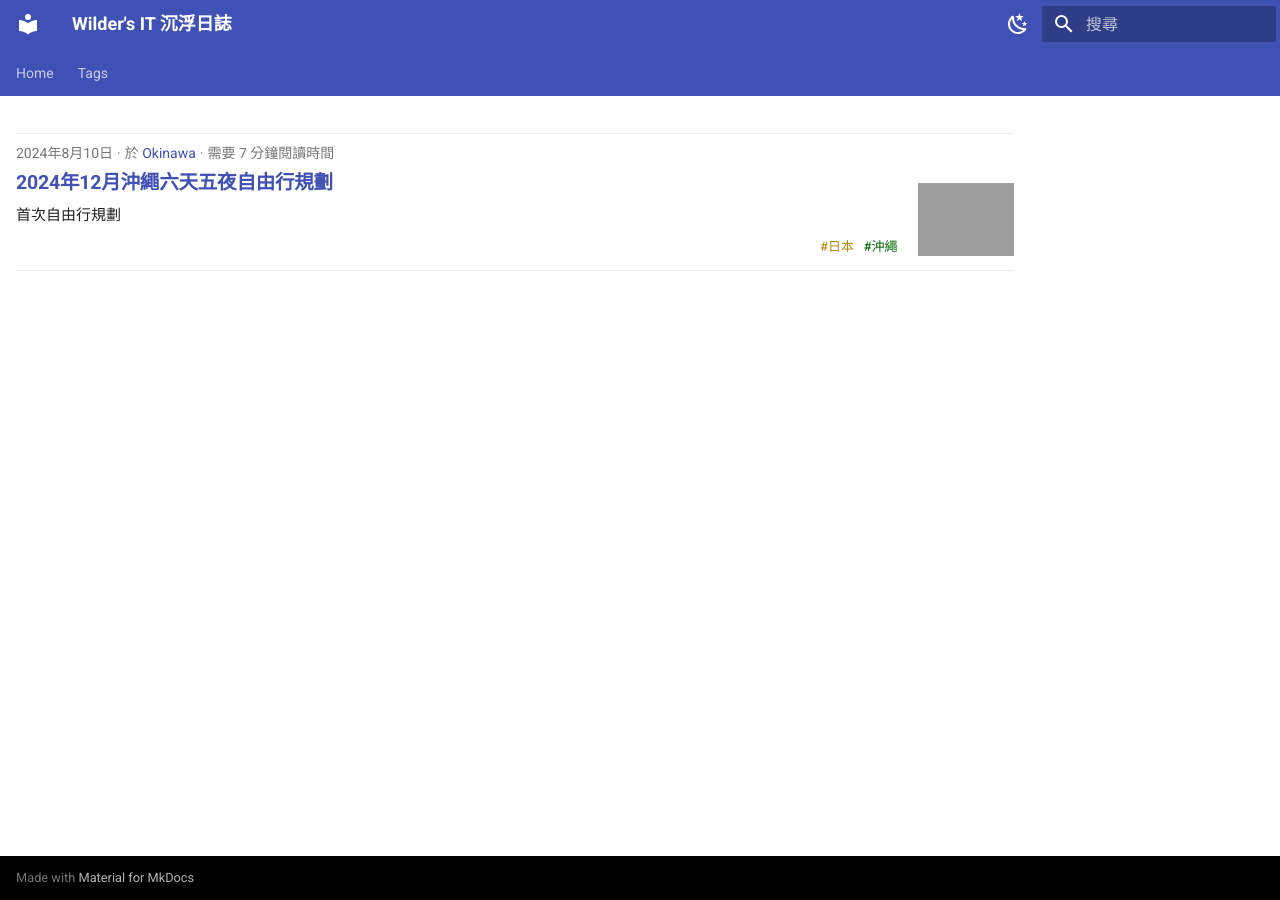
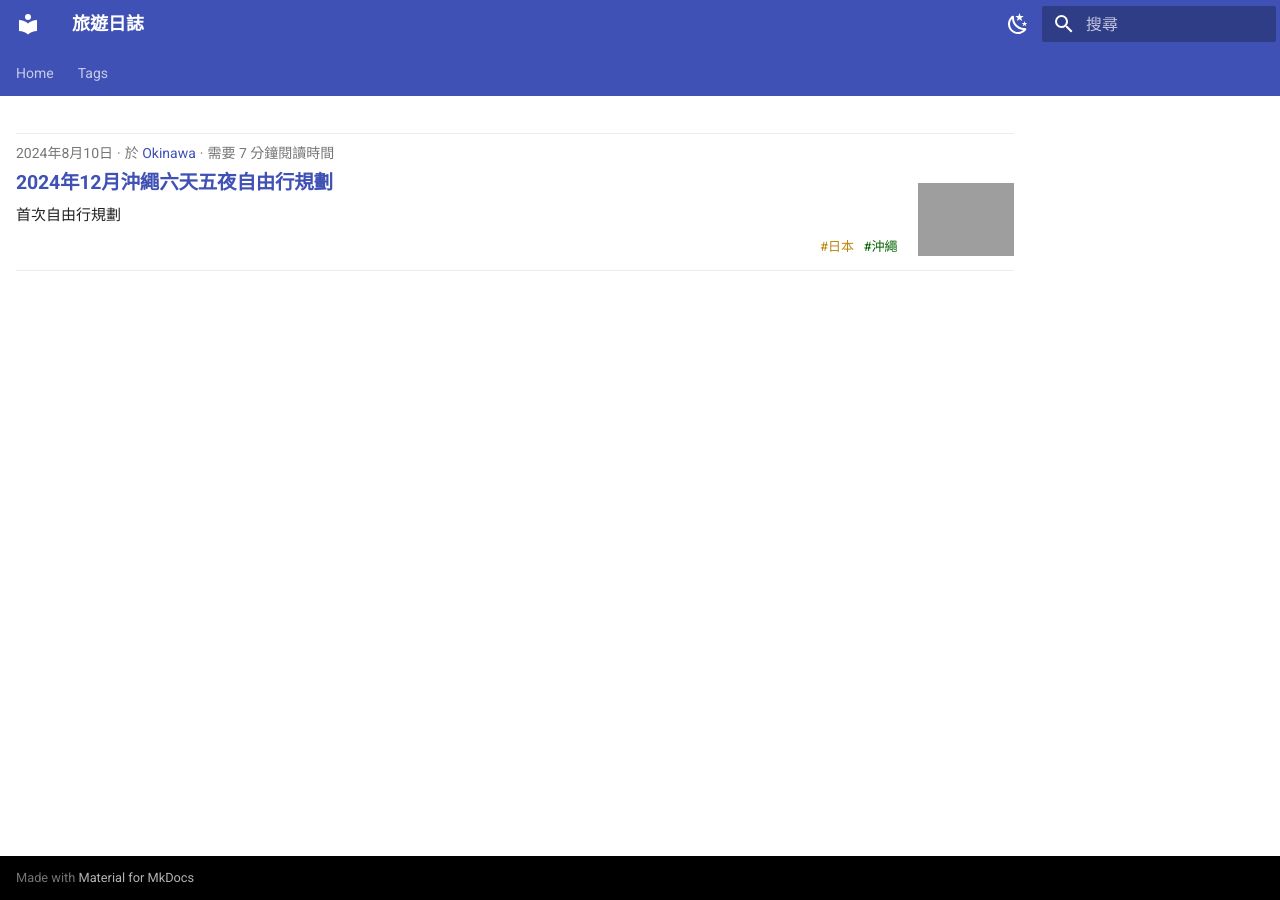
Before and after one commit to wilder640/trip, an MkDocs documentation site: the page built from docs/blog/index.md, in a window 1280 px wide. Built offline with MkDocs 1.6.1 and Material for MkDocs 9.7.7, drawn with Linux system fonts in a browser that asks for light colours.

Commit message:
修正網址

```diff
--- a/mkdocs.yml
+++ b/mkdocs.yml
@@ -1,5 +1,5 @@
-site_name: Wilder's IT 沉浮日誌
-site_url: https://wilder640.github.io/blog/ # 網站位置
+site_name: 旅遊日誌
+site_url: https://wilder640.github.io/trip/ # 網站位置
 #repo_url: https://github.com/wilder640/blog # Github Repository位置，用於content.action.view設定
 #edit_uri: edit/main/docs/ # Github Repository編輯位置，用於content.action.edit設定
 
```
